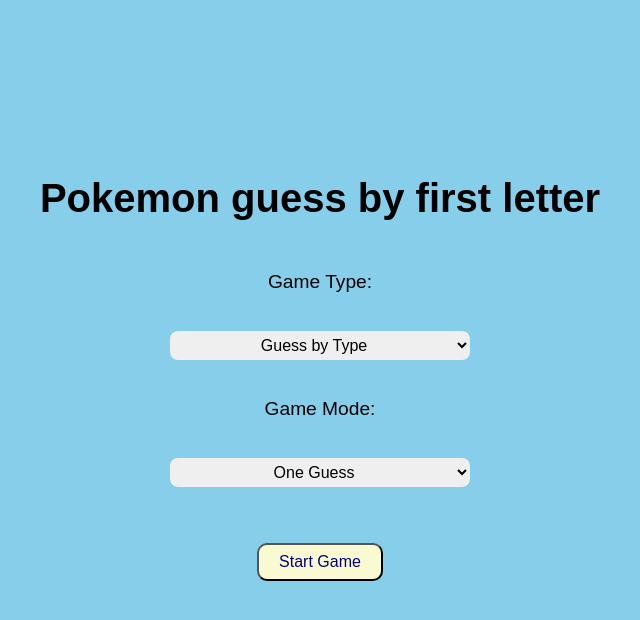
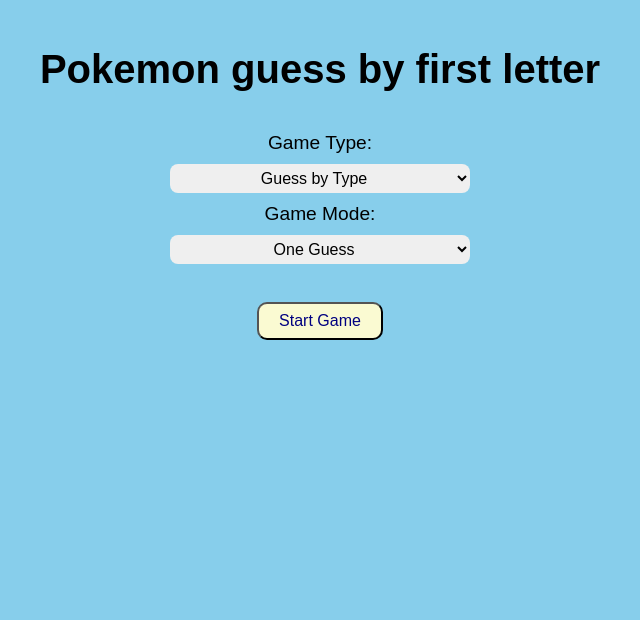
Before and after one commit to steelectric22/Pokemon-guessing-game, a plain HTML site: page letterGame.html in a window 1280 px wide. Shown: the whole page, without its empty margins (320-960 px from the left). Drawn offline with Linux system fonts and the light colour scheme.

Commit message:
Update letterGame.html

```diff
--- a/letterGame.html
+++ b/letterGame.html
@@ -8,12 +8,9 @@
             margin: 0;
             font-family: Arial, Helvetica, sans-serif;
             background-color: skyblue;
-            display: flex;
-            flex-direction: column;
-            height: 100vh;
             text-align: center;
             align-items: center;
-            justify-content: center;
+            padding: 20px;
         }
         h1{
             font-size: 2.5em;
```
